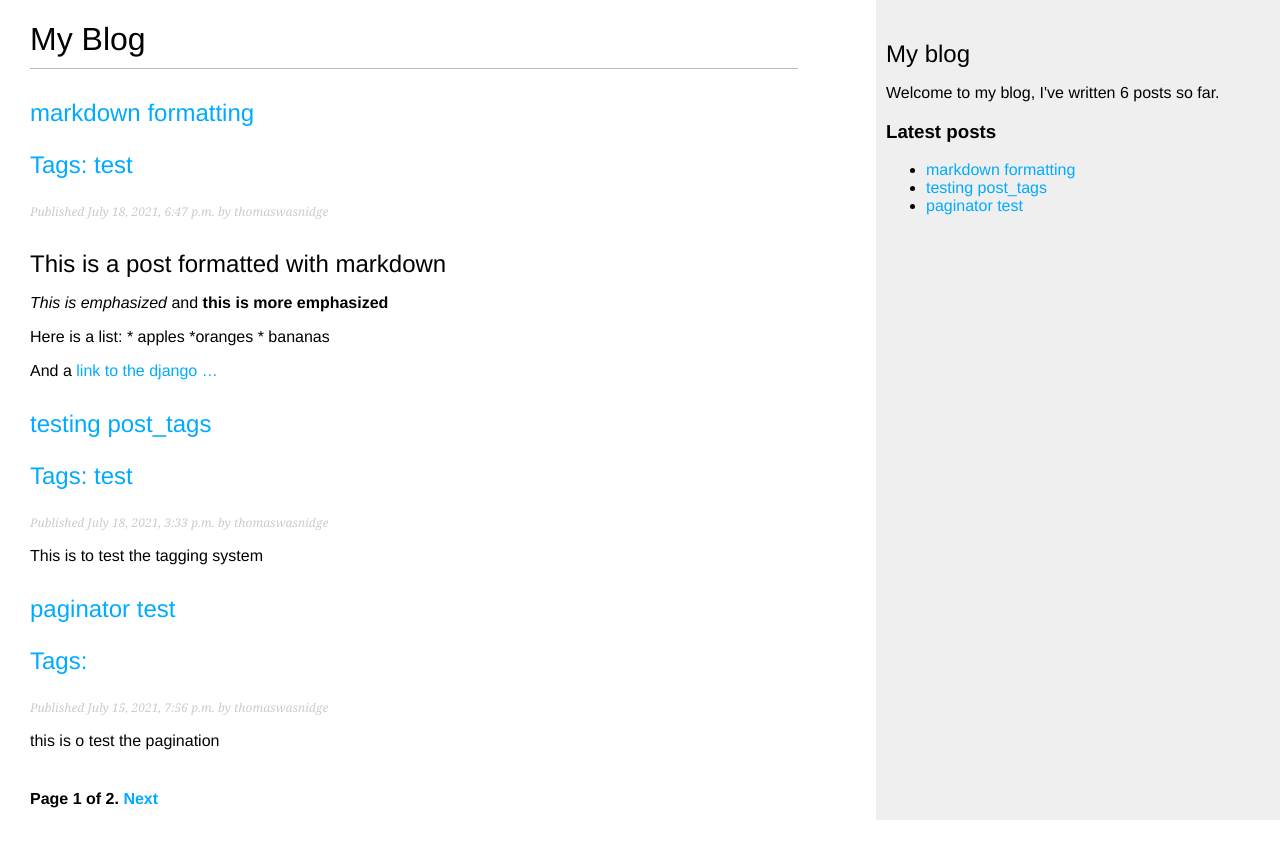
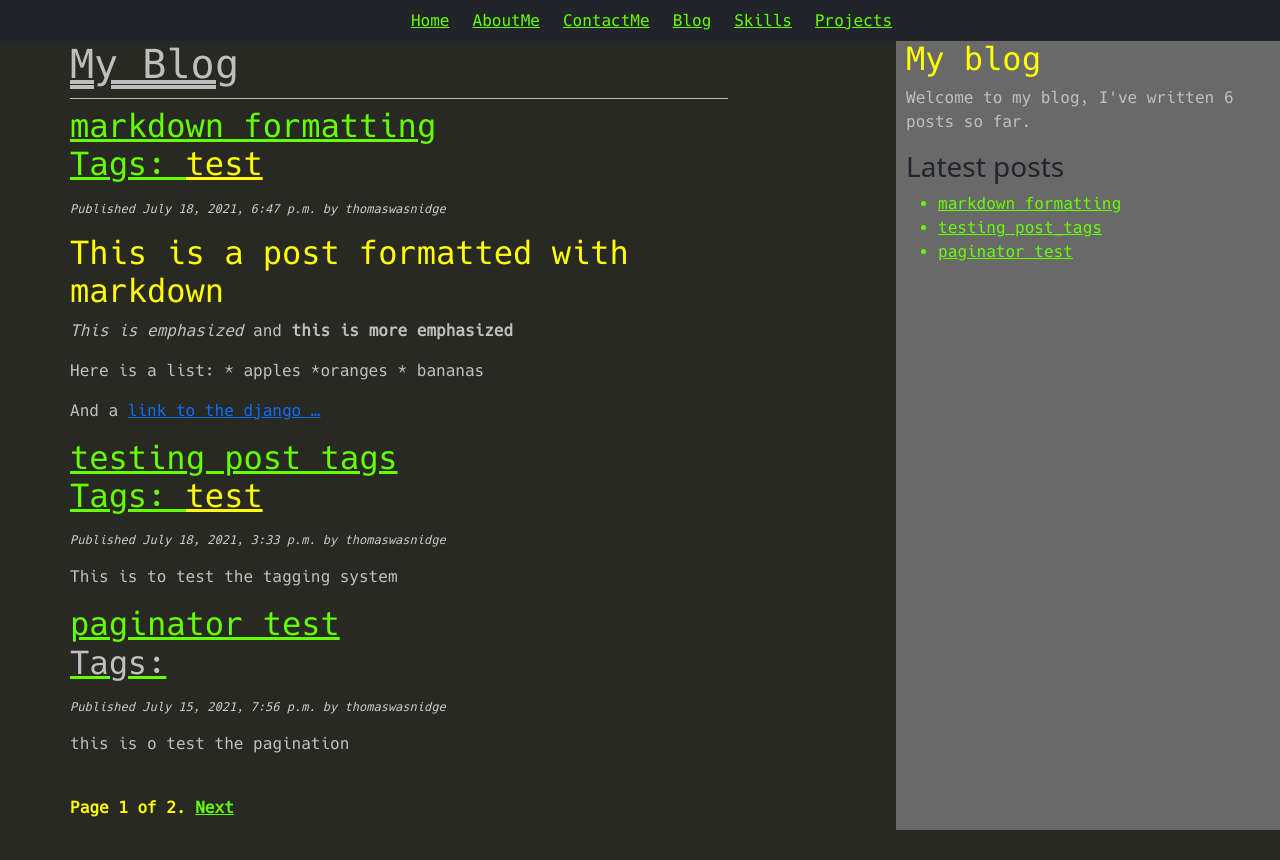
Before and after one commit to wozza0212/Portfolio, a Django app: page /blog/ in a window 1280 px wide. Before the commit the page ends 820 px from the top, so only its background shows below. Run offline with Django 3.2, Linux system fonts and the light colour scheme; data comes from the database, SQL or seed files in the repository; parts of the project's set-up code (start-up, migrations or seed data) failed here and were passed over.

Commit message:
blog css almost done

```diff
--- a/blog/static/css/blog.css
+++ b/blog/static/css/blog.css
@@ -1,23 +1,83 @@
+/* Font */
+
+@font-face {
+    font-family: 'Hack-Regular';
+    font-style: normal;
+    src: local('Hack-regular'), url('portfolio/static/fonts/hack/Hack-Regular.ttf') format('truetype');
+}
+
 body {
-    margin:0;
+    font-family: 'Hack-Regular';
+    background-color: #282923 !important;
+    margin:10px;
     padding:0;
-    font-family:helvetica, sans-serif;
+}
+
+.next-page {
+    font-family: 'Hack-Regular';
+    color: #6F0;
+
+}
+
+.current {
+    font-family: 'Hack-Regular';
+    color: yellow;
+}
+.post-title {
+    font-family: 'Hack-Regular';
+    color: #6F0;
+}
+
+.tag-list {
+    font-family: 'Hack-Regular';
+    color: yellow;
+}
+
+p {
+    font-family: 'Hack-Regular';
+    color: #C0C0C0;
 }
 
 a {
-    color:#00abff;
-    text-decoration:none;
+    font-family: 'Hack-Regular';
+    color: #6F0;
 }
 
 h1 {
+    font-family: 'Hack-Regular';
     font-weight:normal;
     border-bottom:1px solid #bbb;
     padding:0 0 10px 0;
+    color: #BEBEBE;
+    text-decoration-line: underline;
+    text-decoration-style: double;
 }
 
 h2 {
+    font-family: 'Hack-Regular';
     font-weight:normal;
     margin:30px 0 0;
+    color: yellow;
+}
+
+h3 h4 h5 h6 {
+    font-family: 'Hack-Regular';
+    color: #BEBEBE;
+}
+
+.nav-item a {
+    color: #6F0;
+}
+
+/* List Page*/
+.list-page {
+    margin: 40px;
+
+}
+
+/*Detail Page*/
+.detail-page{
+    margin: 40px;
 }
 
 #content {
@@ -27,16 +87,27 @@ h2 {
 }
 
 #sidebar {
+    margin-top: 30px;
     float:right;
     width:30%;
     padding:10px;
-    background:#efefef;
+    background: #696969;
     height:100%;
+}
+
+.sidebar-links {
+    font-family: 'Hack-Regular';
+    color: #6F0;
+}
+
+.latest-post-link {
+    font-family: 'Hack-Regular';
+    color: #6F0;
 }
 
 p.date {
     color:#ccc;
-    font-family: georgia, serif;
+    font-family: 'Hack-Regular';
     font-size: 12px;
     font-style: italic;
 }
@@ -49,9 +120,9 @@ p.date {
 
 /* forms */
 label {
+    color: #C0C0C0;
     float:left;
     clear:both;
-    color:#333;
     margin-bottom:4px;
 }
 input, textarea {
--- a/blog/templates/blog/base.html
+++ b/blog/templates/blog/base.html
@@ -6,8 +6,34 @@
     <meta charset="UTF-8">
     <title>{% block title %} {% endblock %}</title>
     <link href="{% static 'css/blog.css' %}" rel="stylesheet">
+    <link href="https://cdn.jsdelivr.net/npm/bootstrap@5.1.1/dist/css/bootstrap.min.css" rel="stylesheet" integrity="sha384-F3w7mX95PdgyTmZZMECAngseQB83DfGTowi0iMjiWaeVhAn4FJkqJByhZMI3AhiU" crossorigin="anonymous">
+
 </head>
 <body>
+    <div class="container">
+        <div class="navbar fixed-top navbar-expand-lg navbar-dark bg-dark justify-content-center">
+            <li class="nav-item">
+                <a href="{% url 'home' %}">Home</a>
+            </li>
+            <li class="nav-item">
+                <a href="{% url 'about_me' %}">AboutMe</a>
+            </li>
+            <li class="nav-item">
+                <a href="{% url 'contact_me' %}">ContactMe</a>
+            </li>
+            <li class="nav-item">
+                <a href="{% url 'blog:post_list' %}">Blog</a>
+            </li>
+            <li class="nav-item">
+                <a href="{% url 'skills' %}">Skills</a>
+            </li>
+            <li class="nav-item">
+                <a href="{% url 'home' %}#projects">Projects</a>
+            </li>
+        </div>
+    </div>
+
+
     <div id="content">
         {% block content %}
         {% endblock %}
@@ -16,7 +42,9 @@
         <h2>My blog</h2>
         <p>Welcome to my blog, I've written {% total_posts %} posts so far.</p>
         <h3>Latest posts</h3>
-        {% show_latest_posts 3 %}
+        <div class="sidebar-links">
+            {% show_latest_posts 3 %}
+        </div>
     </div>
 </body>
 </html>
--- a/blog/templates/blog/post/detail.html
+++ b/blog/templates/blog/post/detail.html
@@ -4,6 +4,7 @@
 {% block title %} {{ post.title }} {% endblock %}
 
 {% block content %}
+    <div class="detail-page">
         <h1> {{ post.title }}</h1>
         <p class="'date">
             Published {{ post.publish }} by {{ post.author }}
@@ -33,4 +34,5 @@
              <p><input type="submit" value="Add comment"></p>
          </form>
         {% endif %}
+    </div>
 {% endblock %}
--- a/blog/templates/blog/post/latest_posts.html
+++ b/blog/templates/blog/post/latest_posts.html
@@ -7,7 +7,7 @@
 <ul>
     {% for post in latest_posts %}
     <li>
-        <a href="{{ post.get_absolute_url }}">{{ post.title }}</a>
+        <a class="latest-post-link" href="{{ post.get_absolute_url }}">{{ post.title }}</a>
     </li>
     {% endfor %}
 </ul>
--- a/blog/templates/blog/post/list.html
+++ b/blog/templates/blog/post/list.html
@@ -4,18 +4,20 @@
 {% block title %}My Blog{% endblock %}
 
 {% block content %}
+    <div class="container"></div>
+        <div class="list-page">
             <h1>My Blog </h1>
             {% if tag %}
              <h2>Posts tagged with "{{ tag.name }}</h2>
             {% endif %}
             {% for post in posts %}
                 <h2>
-            <a href="{{ post.get_absolute_url }}">
+                    <a class="post-title" href="{{ post.get_absolute_url }}">
                         {{ post.title }}
                         <p class="tags">
                             Tags:
                             {% for tag in post.tags.all %}
-                     <a href="{% url 'blog:post_list_by_tag' tag.slug %}">
+                             <a class="tag-list" href="{% url 'blog:post_list_by_tag' tag.slug %}">
                                  {{ tag.name }}
                              </a>
                              {% if not forloop.last %}, {% endif %}
@@ -29,4 +31,6 @@
                 {{ post.body|markdown|truncatewords_html:30 }}
             {% endfor %}
           {% include "pagination.html" with page=posts %}
+        </div>
+    </div>
 {% endblock %}
--- a/blog/templates/pagination.html
+++ b/blog/templates/pagination.html
@@ -7,7 +7,7 @@
             Page {{ page.number }} of {{ page.paginator.num_pages }}.
         </span>
         {% if page.has_next %}
-            <a href="?page={{ page.next_page_number }}">Next</a>
+            <a class="next-page" href="?page={{ page.next_page_number }}">Next</a>
         {% endif %}
     </span>
 </div>
```
Lines whose indentation alone changed are shown as unchanged.
